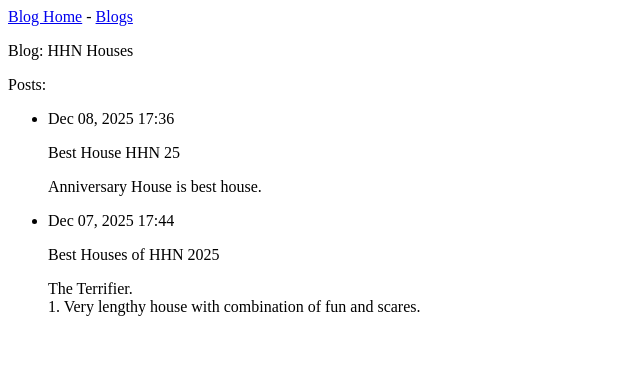
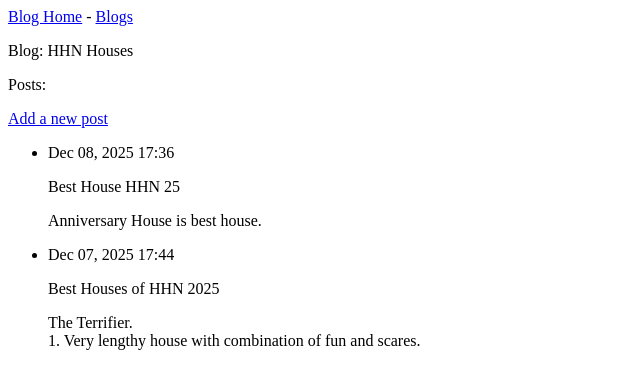
Before and after one commit to tithoft/Blog, a Django app: page /blogs/1/ in a window 1280 px wide. Shown: the top 389 px of the page, without its empty margins (0-640 px from the left). Run offline with Django 5.2, Linux system fonts and the light colour scheme; data comes from the database, SQL or seed files in the repository; both versions use the stored data as it was after the commit.

Commit message:
Add form for creating new post. Added view and
template for the new post form.

```diff
--- a/blogs/forms.py
+++ b/blogs/forms.py
@@ -3,6 +3,7 @@ from django import forms
 from .models import Blog, Post
 
 class BlogForm(forms.ModelForm):
+    """Form for creating new blog."""
     class Meta:
         model = Blog
         fields = ['name']
--- a/blogs/templates/blogs/blog.html
+++ b/blogs/templates/blogs/blog.html
@@ -5,6 +5,9 @@
   <p>Blog: {{ blog.name }}</p>
 
   <p>Posts:</p>
+  <p>
+    <a href="{% url 'blogs:new_post' blog.id %}">Add a new post</a>
+  </p>
   <ul>
     {% for post in posts %}
       <li>
--- a/blogs/templates/blogs/index.html
+++ b/blogs/templates/blogs/index.html
@@ -4,4 +4,6 @@
 
   <h1>Blog</h1>
 
+  <p>Create new blogs and add posts for those blogs.</p>
+
 {% endblock content %}
--- a/blogs/urls.py
+++ b/blogs/urls.py
@@ -10,6 +10,10 @@ urlpatterns = [
     path('', views.index, name='index'),
     # Page to view all blogs
     path('blogs/', views.blogs, name='blogs'),
+    # Page for viewing individual blog
     path('blogs/<int:blog_id>/', views.blog, name='blog'),
+    # Page for creating new blog
     path('new_blog/', views.new_blog, name='new_blog'),
+    # Page for creating blog post
+    path('new_post/<int:blog_id>/', views.new_post, name='new_post'),
 ]
--- a/blogs/views.py
+++ b/blogs/views.py
@@ -35,3 +35,23 @@ def new_blog(request):
     # Display a blank or invalid form.
     context = {'form': form}
     return render(request, 'blogs/new_blog.html', context)
+
+def new_post(request, blog_id):
+    """Add a new post for a blog."""
+    blog = Blog.objects.get(id=blog_id)
+
+    if request.method != 'POST':
+        # No data submitted; create a blank form.
+        form = PostForm()
+    else:
+        # POST data submitted; process data.
+        form = PostForm(data=request.POST)
+        if form.is_valid():
+            new_post = form.save(commit=False)
+            new_post.blog = blog
+            new_post.save()
+            return redirect('blogs:blog', blog_id=blog_id)
+
+    # Display a blank or invalid form.
+    context = {'blog': blog, 'form': form}
+    return render(request, 'blogs/new_post.html', context)
```
Also changed, not shown: blogs/templates/blogs/new_post.html (added, +15 -0 lines), db.sqlite3.
